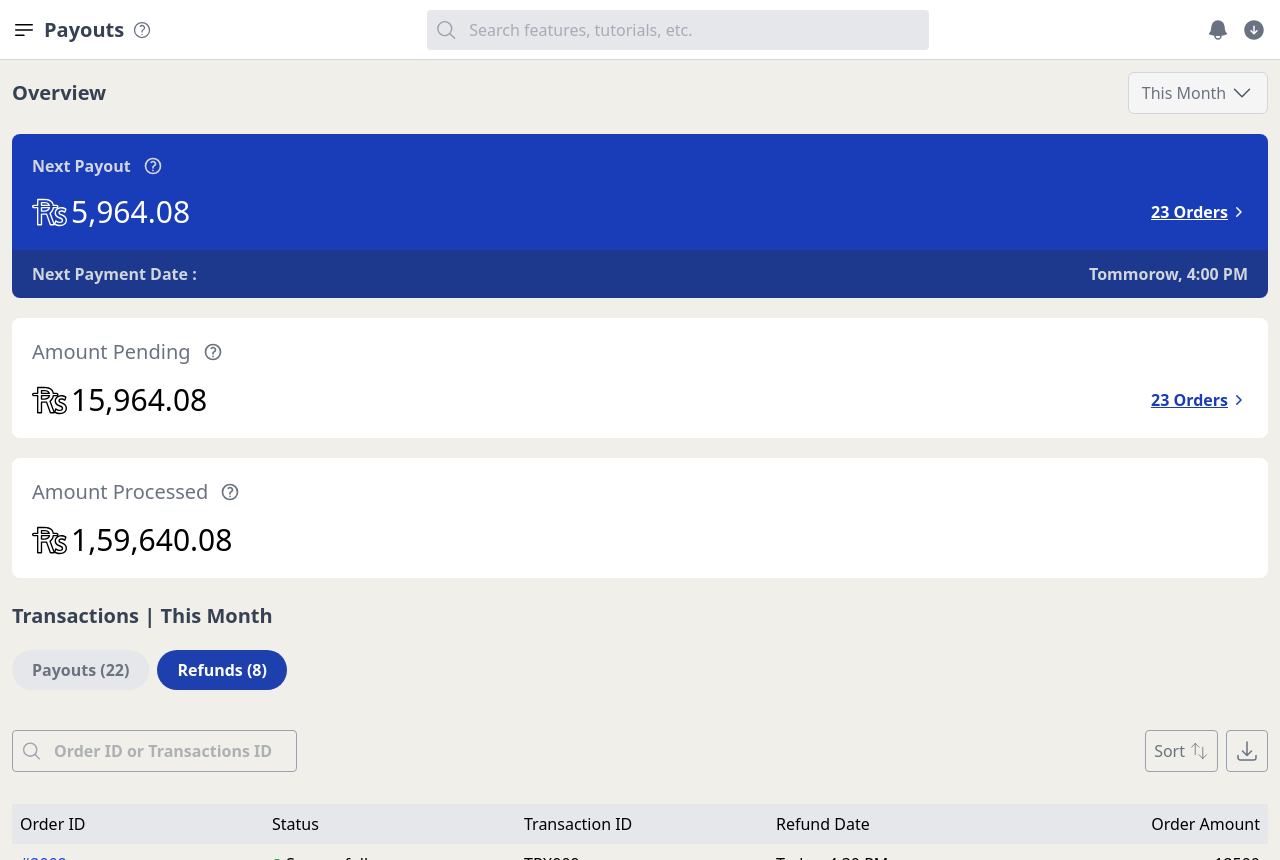
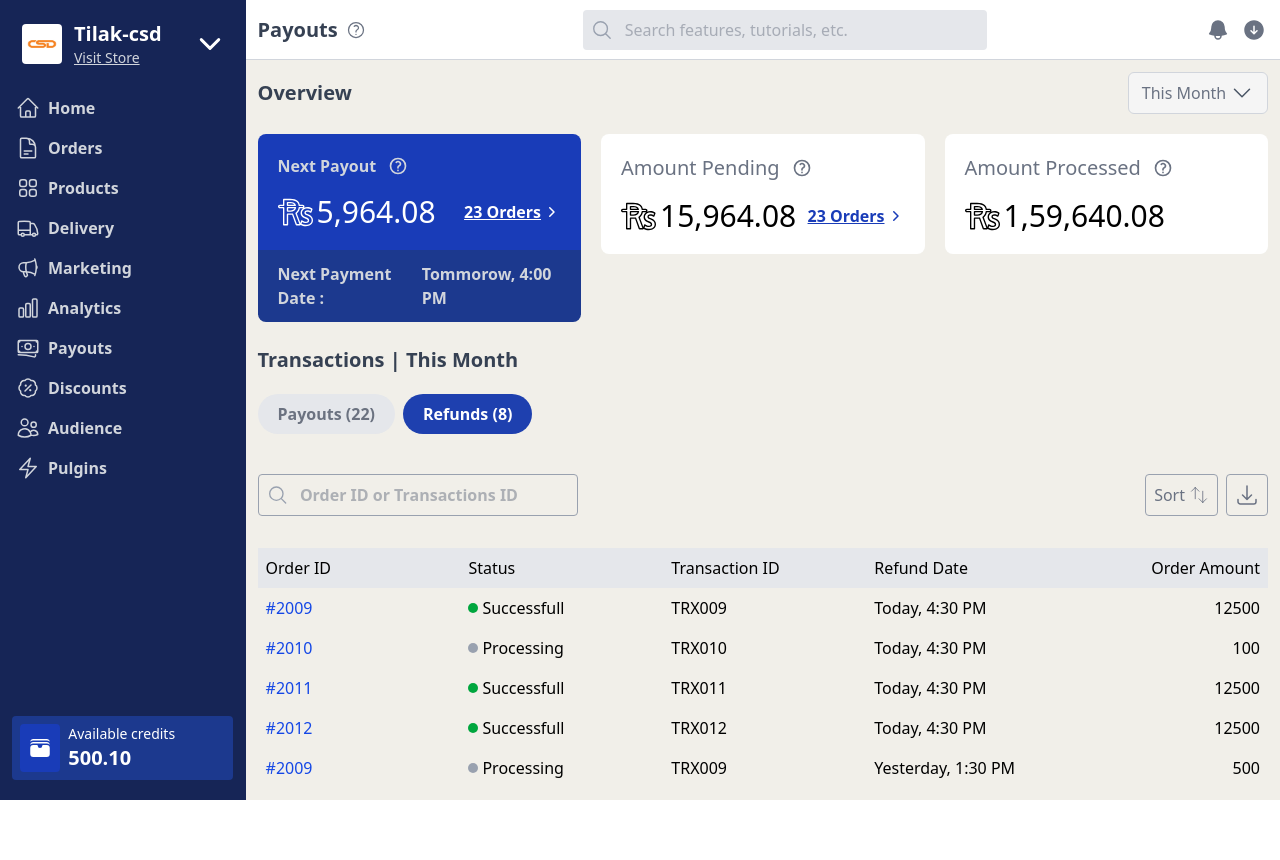
Before and after one commit to Tilak-csd/Dashboard-Clone, a React (Vite) app: page / in a window 1280 px wide. After the commit the page ends 800 px from the top, so only its background shows below. Built offline with nearby package versions, Linux system fonts and the light colour scheme.

Commit message:
finally responsiveness is completeed

```diff
--- a/src/components/Filter.jsx
+++ b/src/components/Filter.jsx
@@ -2,8 +2,8 @@ import React from 'react'
 
 export default function Filter() {
     return (
-        <div className='mt-10 gap-10 flex justify-between items-center'>
-            <div className='flex border-[.5px] border-gray-400 p-2 rounded-sm gap-3 '>
+        <div className='mt-10 gap-10 flex justify-between items-center '>
+            <div className='flex border-[.5px] border-gray-400 p-2 rounded-sm gap-3 sm:w-[20rem] '>
                 <svg xmlns="http://www.w3.org/2000/svg" fill="none" viewBox="0 0 24 24" stroke-width="1.5" stroke="currentColor" className="size-6 text-gray-400">
                     <path stroke-linecap="round" stroke-linejoin="round" d="m21 21-5.197-5.197m0 0A7.5 7.5 0 1 0 5.196 5.196a7.5 7.5 0 0 0 10.607 10.607Z" />
                 </svg>
--- a/src/components/Layout.jsx
+++ b/src/components/Layout.jsx
@@ -13,10 +13,18 @@ export default function Layout() {
       {/* Overlay */}
       {open && (
         <div
-          className="fixed inset-0 z-40 bg-gray-600 opacity-50"
+          className="fixed inset-0 z-40 bg-gray-600 opacity-50 lg:hidden"
           onClick={() => setOpen(false)} // Optional: close sidebar when clicking overlay
         >
-          <div></div>
+          <div className='absolute top-5 right-5 z-50 opacity-100 text-white cursor-pointer lg:hidden'
+            onClick={() => setOpen(prev => !prev)}
+          >
+            <svg xmlns="http://www.w3.org/2000/svg" fill="none" viewBox="0 0 24 24" stroke-width="1.5" stroke="currentColor" class="size-7">
+              <path stroke-linecap="round" stroke-linejoin="round" d="m9.75 9.75 4.5 4.5m0-4.5-4.5 4.5M21 12a9 9 0 1 1-18 0 9 9 0 0 1 18 0Z" />
+            </svg>
+
+
+          </div>
         </div>
       )}
       <Navbar />
--- a/src/components/MainContent.jsx
+++ b/src/components/MainContent.jsx
@@ -9,7 +9,7 @@ import Transactions from './Transactions'
 
 export default function MainContent() {
   return (
-    <div className='h-screen overflow-y-scroll scroll-hide p-3 bg-[#f1efe9] '>
+    <div className='max-h-[calc(100vh-60px)] overflow-y-scroll scroll-hide p-3 bg-[#f1efe9] '>
       {/* top line of the main content side */}
       <div className='flex justify-between items-center'>
         <h1 className='text-xl font-semibold text-gray-700'>Overview</h1>
@@ -17,7 +17,7 @@ export default function MainContent() {
         <DropdownMonth />
       </div>
       {/* card option amount of transaction  */}
-      <div className='flex justify-center items-start mt-5 gap-5 flex-col'>
+      <div className='grid grid-cols-4 xl:grid-cols-3 justify-items-center items-start mt-5 gap-5'>
         <NextPayout />
         <AmountPending />
         <AmountProcessed />
--- a/src/components/Navbar.jsx
+++ b/src/components/Navbar.jsx
@@ -38,7 +38,7 @@ export default function Navbar() {
 function Button() {
     const setSidebar = useSetRecoilState(SidebarAtom)
     return <button
-        className='cursor-pointer'
+        className='cursor-pointer lg:hidden'
         onClick={()=> setSidebar(prev => !prev)}
     >
         <svg xmlns="http://www.w3.org/2000/svg" fill="none" viewBox="0 0 24 24" stroke-width="1.5" stroke="currentColor" class="size-6">
--- a/src/components/amount/AmountPending.jsx
+++ b/src/components/amount/AmountPending.jsx
@@ -3,7 +3,7 @@ import CustomIcon from '../../assets/CustomIcon'
 
 export default function AmountPending() {
     return (
-        <div className='bg-white w-full p-5 rounded-lg flex flex-col  gap-4'>
+        <div className='bg-white w-full p-5 col-span-4 rounded-lg flex flex-col sm:col-span-2 xl:col-span-1 gap-4'>
             {/* heading section  */}
             <h1 className='flex items-center gap-3 text-gray-500 text-xl '>
                 Amount Pending
--- a/src/components/amount/AmountProcessed.jsx
+++ b/src/components/amount/AmountProcessed.jsx
@@ -3,7 +3,7 @@ import CustomIcon from '../../assets/CustomIcon'
 
 export default function AmountProcessed() {
     return (
-        <div className='bg-white w-full p-5 rounded-lg flex flex-col  gap-4'>
+        <div className='bg-white w-full p-5 col-span-4 sm:col-span-2 md:col-span-4 xl:col-span-1 rounded-lg flex flex-col  gap-4'>
             {/* heading section  */}
             <h1 className='flex items-center gap-3 text-gray-500 text-xl '>
                 Amount Processed
--- a/src/components/amount/NextPayout.jsx
+++ b/src/components/amount/NextPayout.jsx
@@ -4,7 +4,7 @@ import CustomIcon from '../../assets/CustomIcon'
 
 export default function NextPayout() {
     return (
-        <div className='w-full h-auto'>
+        <div className='w-full col-span-4 md:col-span-2 xl:col-span-1 h-auto'>
             <div className=' bg-blue-800 rounded-t-lg w-full p-5 flex gap-4 flex-col hover:bg-blue-900'>
                 {/* The Tilte section */}
                 <h1 className='flex items-center gap-3 text-gray-300 text-md font-semibold'>
--- a/src/components/sidebar/Sidebar.jsx
+++ b/src/components/sidebar/Sidebar.jsx
@@ -6,9 +6,16 @@ import { SidebarAtom } from '../../store/atoms/main'
 export default function SideBar() {
   const open = useRecoilValue(SidebarAtom)
 
-  return (
-    <div className={`w-[250px] z-50 absolute left-0 top-0 items-center p-2 flex-col bg-blue-950 h-screen gap-1
-    transform transition-all duration-300 ease-in-out
+  return (<>
+    <Desktop />
+    <Mobile open={open} />
+  </>
+  )
+}
+
+function Mobile({ open }) {
+  return <div className={`w-[250px] z-50 absolute left-0 top-0 items-center p-2 flex-col bg-blue-950 h-screen gap-1
+    transform transition-all duration-300 ease-in-out lg:hidden
     ${open ? "translate-x-0 opacity-100" : "-translate-x-full opacity-0"}`}>
     <div className='flex gap-1 mt-3 justify-start items-center'>
       <img src="./image.png" alt="" className='w-10 rounded-sm h-10' />
@@ -36,5 +43,34 @@ export default function SideBar() {
     </div>
 
   </div>
-  )
 }
+
+function Desktop() {
+  return <div className={`w-[300px] relative items-center p-2 flex-col bg-blue-950 h-screen gap-1 hidden lg:flex`}>
+    <div className='flex gap-1 mt-3 justify-start items-center'>
+      <img src="./image.png" alt="" className='w-10 rounded-sm h-10' />
+      <div className='ml-2 flex flex-col'>
+        <h1 className='text-xl text-white font-semibold'>Tilak-csd</h1>
+        <a href="#" className='text-sm underline text-gray-300 cursor-pointer'>Visit Store</a>
+      </div>
+      <svg xmlns="http://www.w3.org/2000/svg" className='text-white w-7 h-7 font-bold size-1 ml-7.5' fill="none" viewBox="0 0 24 24" stroke-width="2.5" stroke="currentColor" >
+        <path stroke-linecap="round" stroke-linejoin="round" d="m19.5 8.25-7.5 7.5-7.5-7.5" />
+      </svg>
+    </div>
+    <div className='flex items-start flex-col mt-5 w-full text-gray-300 font-semibold gap-2'>
+      <SidebarItems></SidebarItems>
+    </div>
+    <div className=' absolute bottom-5 flex gap-2 w-[90%] p-2 rounded-sm bg-blue-900'>
+      <div className='bg-blue-800 rounded-sm flex justify-center items-center text-white h-auto px-2'>
+        <svg xmlns="http://www.w3.org/2000/svg" viewBox="0 0 24 24" fill="currentColor" class="size-6">
+          <path d="M2.273 5.625A4.483 4.483 0 0 1 5.25 4.5h13.5c1.141 0 2.183.425 2.977 1.125A3 3 0 0 0 18.75 3H5.25a3 3 0 0 0-2.977 2.625ZM2.273 8.625A4.483 4.483 0 0 1 5.25 7.5h13.5c1.141 0 2.183.425 2.977 1.125A3 3 0 0 0 18.75 6H5.25a3 3 0 0 0-2.977 2.625ZM5.25 9a3 3 0 0 0-3 3v6a3 3 0 0 0 3 3h13.5a3 3 0 0 0 3-3v-6a3 3 0 0 0-3-3H15a.75.75 0 0 0-.75.75 2.25 2.25 0 0 1-4.5 0A.75.75 0 0 0 9 9H5.25Z" />
+        </svg>
+      </div>
+      <div className='text-white text-sm flex flex-col'>
+        Available credits
+        <span className='text-xl font-bold'>500.10</span>
+      </div>
+    </div>
+
+  </div>
+}
```
Lines whose indentation alone changed are shown as unchanged.
